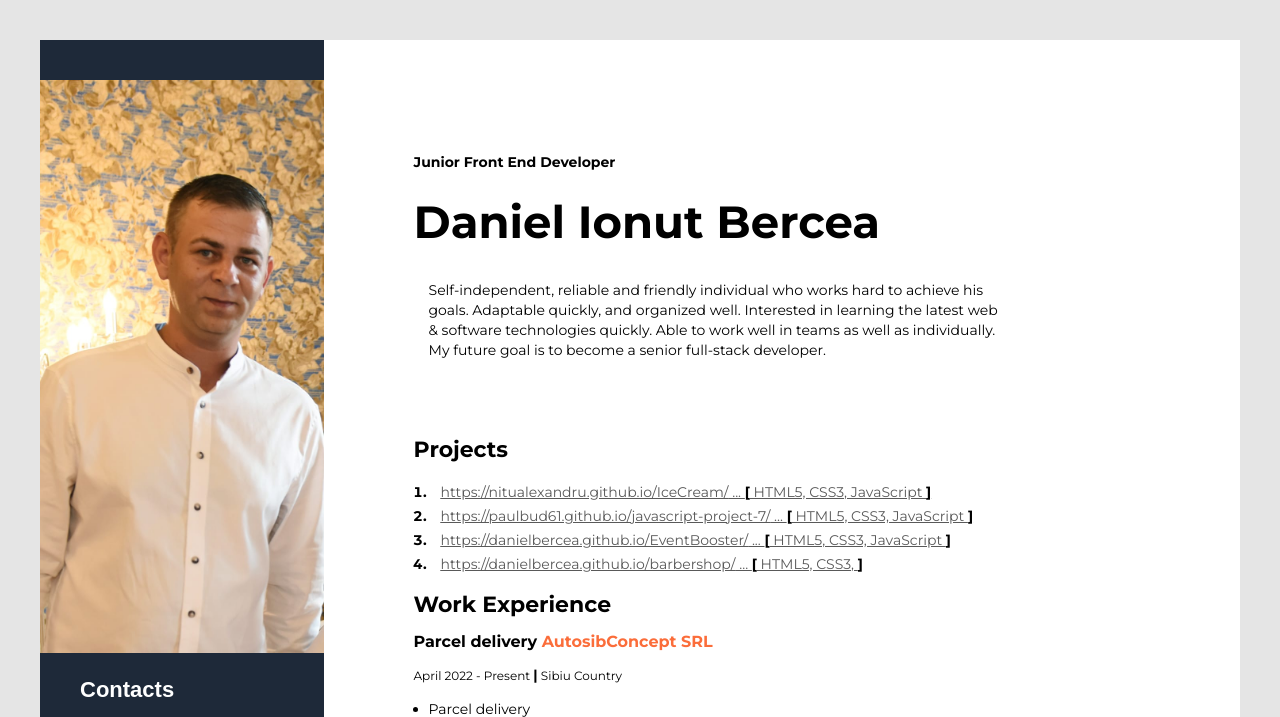
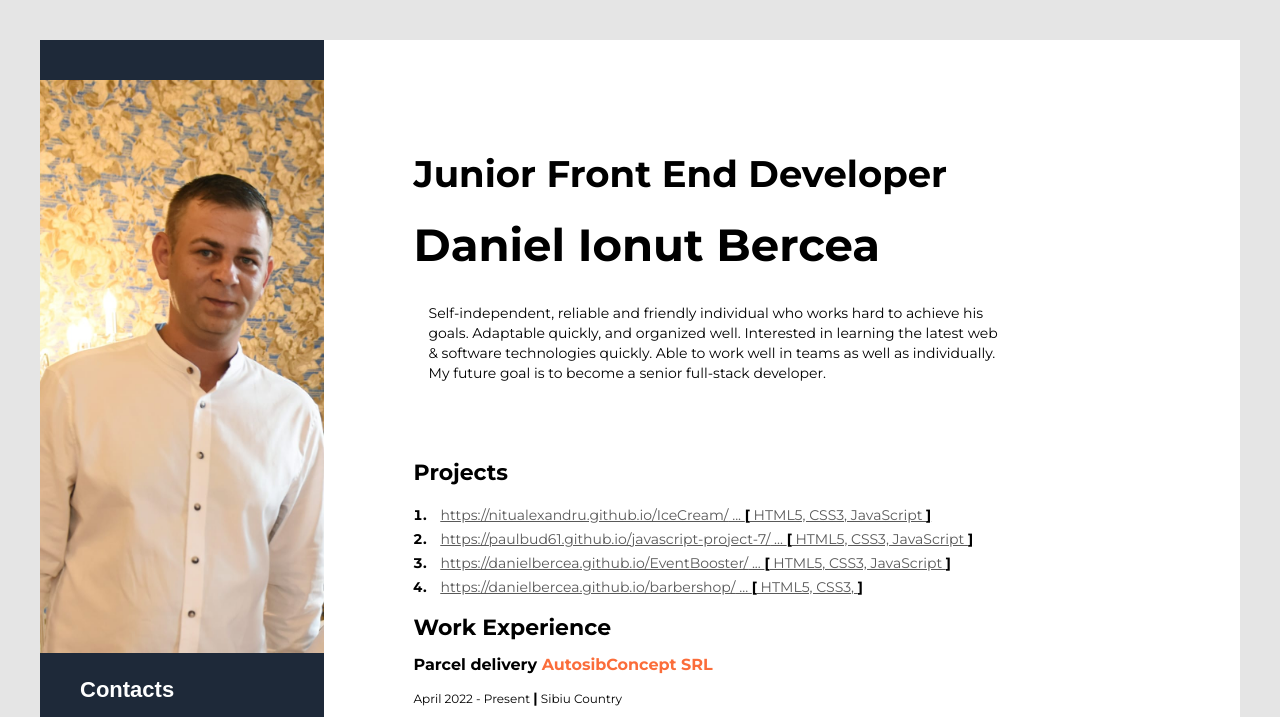
Before and after one commit to danielbercea/curriculum-vitae, a plain HTML site: page index.html in a window 1280 px wide. Shown: the top 717 px of the page. Drawn offline with nearby package versions, Linux system fonts and the light colour scheme.

Commit message:
update styles.css

```diff
--- a/styles/styles.css
+++ b/styles/styles.css
@@ -22,7 +22,7 @@ body {
   font-style: Bold;
   line-height: 17px;
   line-height: 100%;
-  font-size: 14px;
+  font-size: 37px;
   color: black;
   margin-top: 100px;
 }
```
